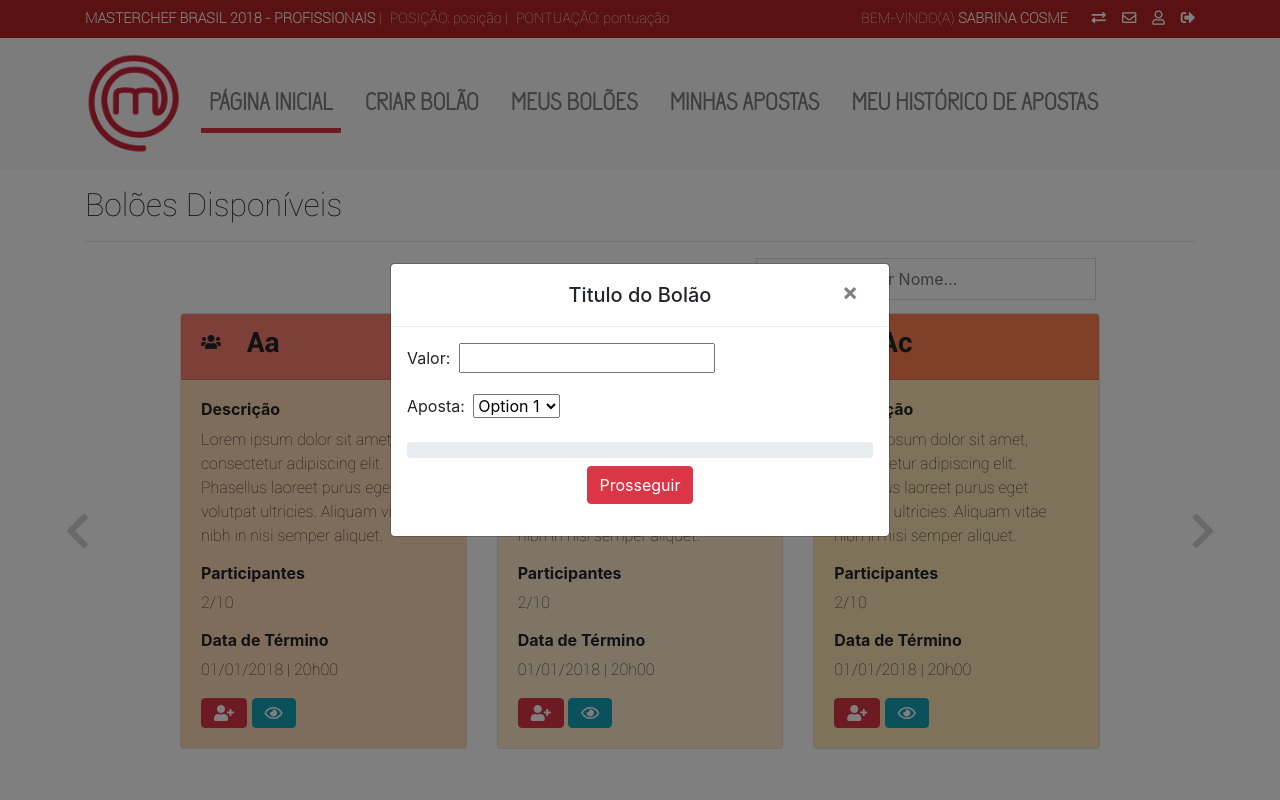
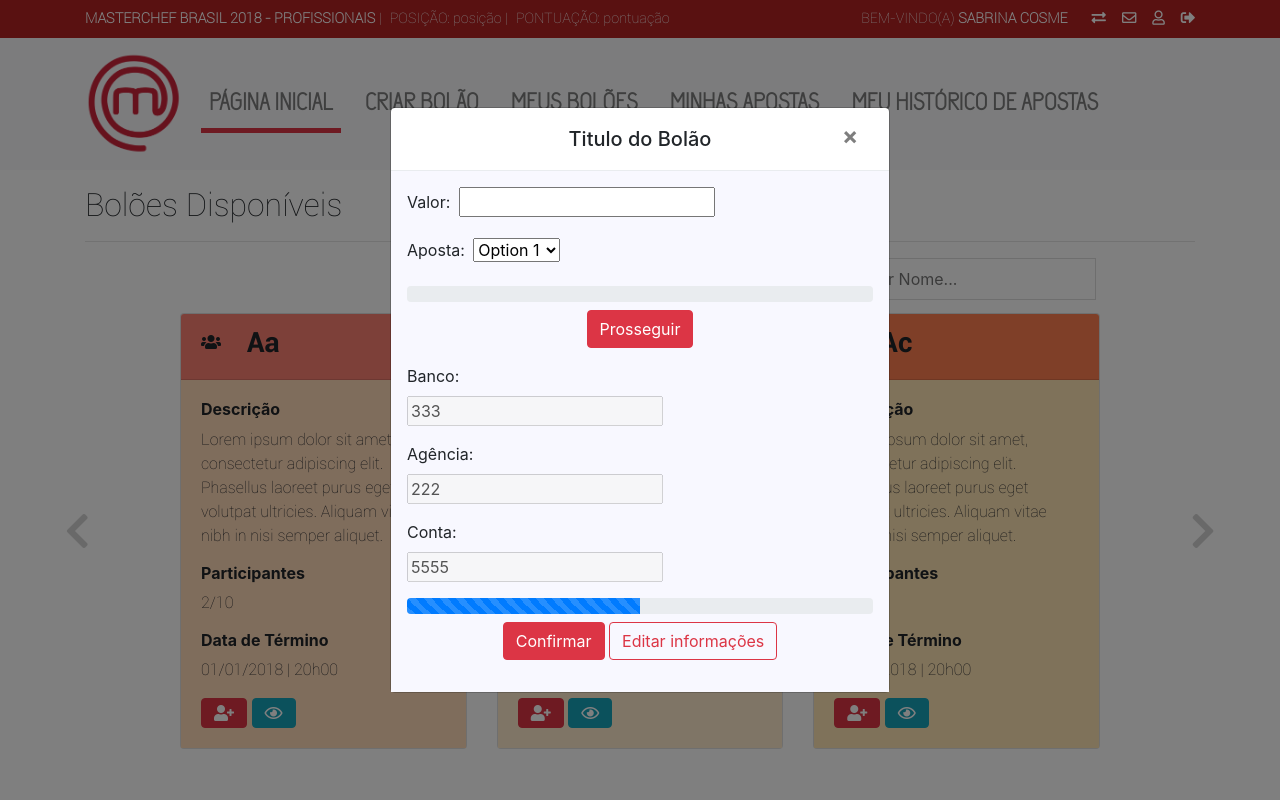
Before and after one commit to lhamasm/bolao, a PHP site: page /index-pagina-pessoal.html in a window 1280 px wide, after a click that opens the changed part. Run offline with PHP 8.4, Linux system fonts and the light colour scheme; some libraries are stand-ins or nearby versions.

Commit message:
modal apostar

```diff
--- a/css/style-pagina-pessoal.css
+++ b/css/style-pagina-pessoal.css
@@ -139,6 +139,25 @@ img.sticky {
     padding: 0.5em;
     border: 0.1em solid #ddd;
     margin-bottom: 12px;
+}
+
+#sucessoAposta {
+	background-color: #00cc00;
+	padding: 1em;
+	color: white;
+	margin: 0.5em;
+	opacity: 0.6;
+	transition: opacity 0.6s;
+}
+
+.closebtn {
+	margin-left: 1em;
+    font-weight: bold;
+    float: right;
+    font-size: 1.5em;
+    line-height: 1em;
+    cursor: pointer;
+}
 
 @media (max-width: 575.98px) {
 
--- a/index-pagina-pessoal.html
+++ b/index-pagina-pessoal.html
@@ -125,7 +125,7 @@
 						    						<h6><strong>Data de Término</strong></h6>
 						    						<p>01/01/2018 | 20h00</p>
 						    						<span data-target="#apostar" data-toggle="modal">
-						    							<button class="btn btn-danger" onclick="apostadaptada('#FA8072', '#FFDAB9', '')" data-placement="bottom" data-toggle="tooltip" title="Apostar"><i class="fas fa-user-plus"></i></button>
+						    							<button class="btn btn-danger" data-placement="bottom" data-toggle="tooltip" title="Apostar"><i class="fas fa-user-plus"></i></button>
 						    						</span>
 						    						<button class="btn btn-info"><i class="far fa-eye"></i></button>
 						    					</div>
@@ -780,7 +780,7 @@
 						<h5 class=" col-8 modal-title">Titulo do Bolão</h5>
 						<button type="button" class="col-2 close" data-dismiss="modal">&times</button>
 					</div>
-					<div class="modal-body">
+					<div class="modal-body" style="background-color: #F8F8FF">
 						<form>
 							<div class="form-group">
 								<label for="valoraposta">Valor:</label>
@@ -803,9 +803,37 @@
 								<button type="submit" class="mt-2 btn btn-danger">Prosseguir</button>
 							</div>
 						</form>
+
+						<form>
+							<div class="form-group">
+								<label for="banco">Banco:</label><br>
+								<input type="text" id="banco" name="banco" disabled value="333">
+							</div>
+							<div class="form-group">
+								<label for="agencia">Agência:</label><br>
+								<input type="text" id="agencia" name="agencia" disabled value="222">
+							</div>
+							<div class="form-group">
+								<label for="conta">Conta:</label><br>
+								<input type="text" id="conta" name="conta" disabled value="5555">
+							</div>
+							<div class="text-center justify-content-center">
+								<div class="progress">
+									<div class="progress-bar progress-bar-striped progress-bar-info active" role="progressbar" aria-valuenow="50" aria-valuemin="0" aria-valuemax="100" style="width:50%">
+									</div>
+								</div>
+								<button type="submit" class="mt-2 btn btn-danger">Confirmar</button>
+								<a class="mt-2 btn-outline-danger btn" href="minha-conta.html#banco">Editar informações</a>
+							</div>
+						</form>
 					</div>
 				</div>
 			</div>
+		</div>
+
+		<div id="sucessoAposta" class="alert">
+			<span class="closebtn" onclick="this.parentElement.style.display='none';">&times;</span>
+  			Sua aposta foi realizada com sucesso!
 		</div>
 
 		<footer style="background-color: #B22222">
@@ -877,6 +905,13 @@
 			}
 
 			$('#valoraposta').mask('#.#00,00', {reverse : true});
+
+			document.getElementByClassName("closebtn").onclick = function(){
+	        	var div = this.parentElement;
+	        	div.style.opacity = "0";
+	        	setTimeout(function(){ div.style.display = "none"; }, 600);
+	    	}
+
 		</script>
 
 	</body>
```
